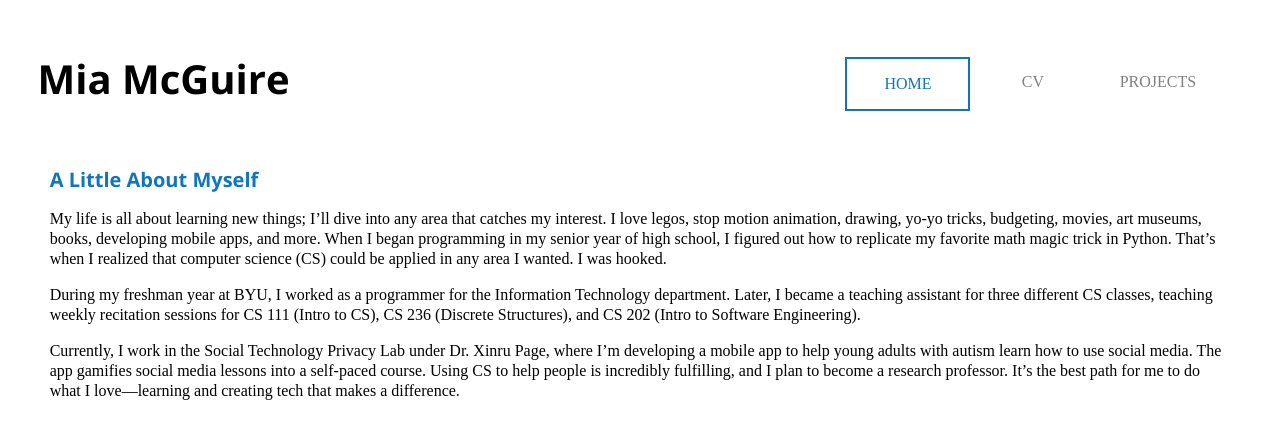
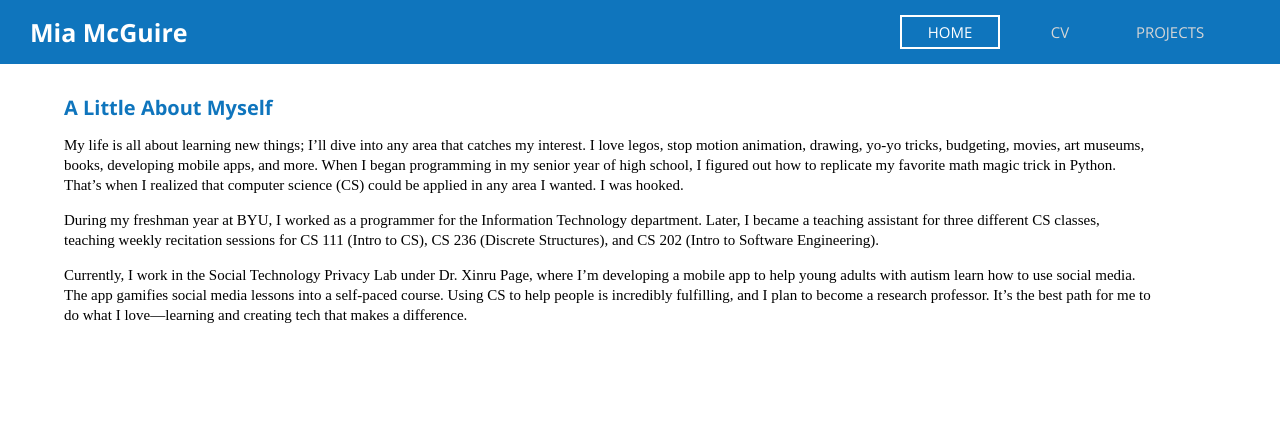
Before and after one commit to imapepsi/imapepsi.github.io, a plain HTML site: page index.html in a window 1280 px wide. Drawn offline with nearby package versions, Linux system fonts and the light colour scheme.

Commit message:
Adjusted the Navigation menu

```diff
--- a/components/header.js
+++ b/components/header.js
@@ -7,54 +7,7 @@ class Header extends HTMLElement {
     const currentPage = window.location.pathname.split('/').pop() || 'index.html';
 
     this.innerHTML = `
-      <style>
-        header {
-            display: flex;
-            justify-content: space-between;
-            align-items: center;
-            padding: 10px 10px 10px 0px;
-            background-color: white;
-          }
-
-          .logo-name {
-            font-size: 40px;
-            margin: 0;
-          }
-
-        .main-navigation {
-          align-items: center;
-          background-color: white;
-          display: block;
-          height: 50px;
-          width: 100%;
-          margin-top: 5%;
-        }
-        .main-navigation li {
-          list-style-type: none;
-          float: right;
-        }
-        .main-navigation a {
-          color: #808185;
-          width: 125px;
-          line-height: 50px;
-          display: block;
-          text-decoration: none;
-          text-transform: uppercase;
-          text-align: center;
-        }
-        .main-navigation a.active {
-          background: white;
-          color: #0f75bd;
-          border: 2px solid #0f75bd;
-          border-radius: 0px;
-        }
-        .main-navigation a:hover:not(.active) {
-          background: white;
-          color: #0f75bd;
-          transition: .1s color;
-        }
-      </style>
-      <header>
+      <header class="header">
         <h1 class="logo-name">Mia McGuire</h1>
         <nav>
           <ul class="main-navigation">
@@ -64,6 +17,7 @@ class Header extends HTMLElement {
           </ul>
         </nav>
       </header>
+      <br>
     `;
   }
 }
--- /dev/null
+++ b/styles/colors.css
@@ -0,0 +1,12 @@
+/*
+
+colors.css
+
+lm = light mode
+dm = dark mode
+
+*/
+:root {
+  --lm-royal-blue: #0f75bd;
+  --lm-grey: #D6D6D6;
+}
--- a/styles/main.css
+++ b/styles/main.css
@@ -3,17 +3,22 @@
 
  */
 
- @import url('https://fonts.googleapis.com/css2?family=Open+Sans:wght@400;700&display=swap');
+@import url('https://fonts.googleapis.com/css2?family=Open+Sans:wght@400;700&display=swap');
+@import url('./colors.css');
 
-
-* {
-    margin-left: 1%;
-    margin-right: 1%;
+html, body {
+  margin: 0;
+  padding: 0;
 }
 
 /*
 ===== CONTENT STYLES =====
  */
+
+ title, h1, h2, h3, p, ul {
+     margin-left: 5%;
+     margin-right: 10%;
+ }
 
 title, h1, h2, h3 {
     font-family: 'Open Sans', sans-serif;
@@ -22,70 +27,32 @@ title, h1, h2, h3 {
 
 h1 {
     font-size: 30px; /* 3em; */
-    line-height: 50px; /* 1.25em; */
+    line-height: 30px; /* 1.25em; */
 }
 
 h2 {
     font-size: 20px; /* 3.5em; */
-    line-height: 25px; /* 1.24em; */
+    line-height: 20px; /* 1.24em; */
     color: #0f75bd;
 }
 
 h3 {
     font-size: 16px; /* 3.5em; */
-    line-height: 25px; /* 1.24em; */
+    line-height: 20px; /* 1.24em; */
     color: #0f75bd;
 }
 
 p {
-    font-size: 16px; /* 2em; */
+    font-size: 15px; /* 2em; */
     font-family: 'Playfair Display', serif;
     font-weight: normal;
     line-height: 20px;
 }
 
 ul {
-    font-size: 16px;
+    font-size: 15px;
     font-family: 'Playfair Display', serif;
     line-height: 20px;
-    /* color: #0f75bd; */
-}
-
-
-
-/*
-===== BUTTONS AND LINKS =====
-*/
-
-[class*="button-"] {
-    margin: 10px 5px; /* Spacing to other elements*/
-    padding: 0.75% 1.25%; /* Spacing to text */
-    border: 2px solid black;
-    background-color: white;
-    color: black;
-    display: inline-block;
-    transition-duration: 0.2s;
-    cursor: pointer;
-    font-size: 20px;
-    text-align: center;
-}
-
-[class*="button-"]:hover {
-    background-color: black;
-    color: white;
-}
-
-.button-list {
-    border: 2px solid #0f75bd; /* Blue */
-    background-color: white;
-    color: #0f75bd; /* Blue */
-    display: block;
-    font-size: 16px;
-}
-
-.button-list:hover {
-    background-color: #0f75bd; /* Blue */
-    color: white;
 }
 
 /*
@@ -93,17 +60,20 @@ ul {
 */
 .logo {
     display: block;
-    margin: 0 auto;
+    margin: 0 0;
     width: 150px;
 }
+
 .logo img {
     width: 150px;
 }
 
 .logo-name {
-    font-size: 50px;
+    font-size: 25px;
     text-align: left;
     display: inline;
+    color: white;
+    margin-left: 0;
 }
 
 /*
@@ -120,45 +90,57 @@ ul {
 ==== MAIN NAVIGATION STYLES DESKTOP
  */
 
+ header {
+     display: flex;
+     justify-content: space-between;
+     align-items: center;
+     background-color: var(--lm-royal-blue);
+     padding-left: 30px;
+     padding-top: 0px; /* top-bottom left-right */
+ }
+
 .main-navigation {
+    display: block;
     position: center;
     background-color: white;
-    display: block;
-    height: 50px;
-    width:100%;
-    margin-top: 1%;
+    margin-right: 50px;
     margin-left: 0;
-    margin-right: 0;
+    margin-top: 0px;
+    line-height: 30px;
+
 }
 
 .main-navigation li {
     list-style-type: none;
     float: right;
     margin-left: 0;
-    margin-right: 0;
+    margin-right: 10px;
+    font-family: 'Open Sans', sans-serif;
 }
 
 .main-navigation a {
-    color: #808185;
-    width: 125px;
-    line-height: 50px;
+    color: var(--lm-grey);
+    width: 100px;
     display: inherit;
     text-decoration: none; /* Removes Underline */
     text-transform: uppercase;
     text-align: center;
     margin-left: 0;
     margin-right: 0;
+    border: 2px solid var(--lm-royal-blue);
 }
 
 .main-navigation a.active {
-    background-color: #0f75bd;
+    background: var(--lm-royal-blue);
     color: white;
+    border: 2px solid white;
 }
 
 .main-navigation a:hover:not(.active) { /* Hover if not active */
-    background: #808185;
+    background: var(--lm-royal-blue);
     color: white;
-    transition: .2s color;
+    transition: .1s color;
+
 }
 
 /*
```
Also changed, not shown: cv_resume.html (+1 -0 lines), index.html (+1 -0 lines).
